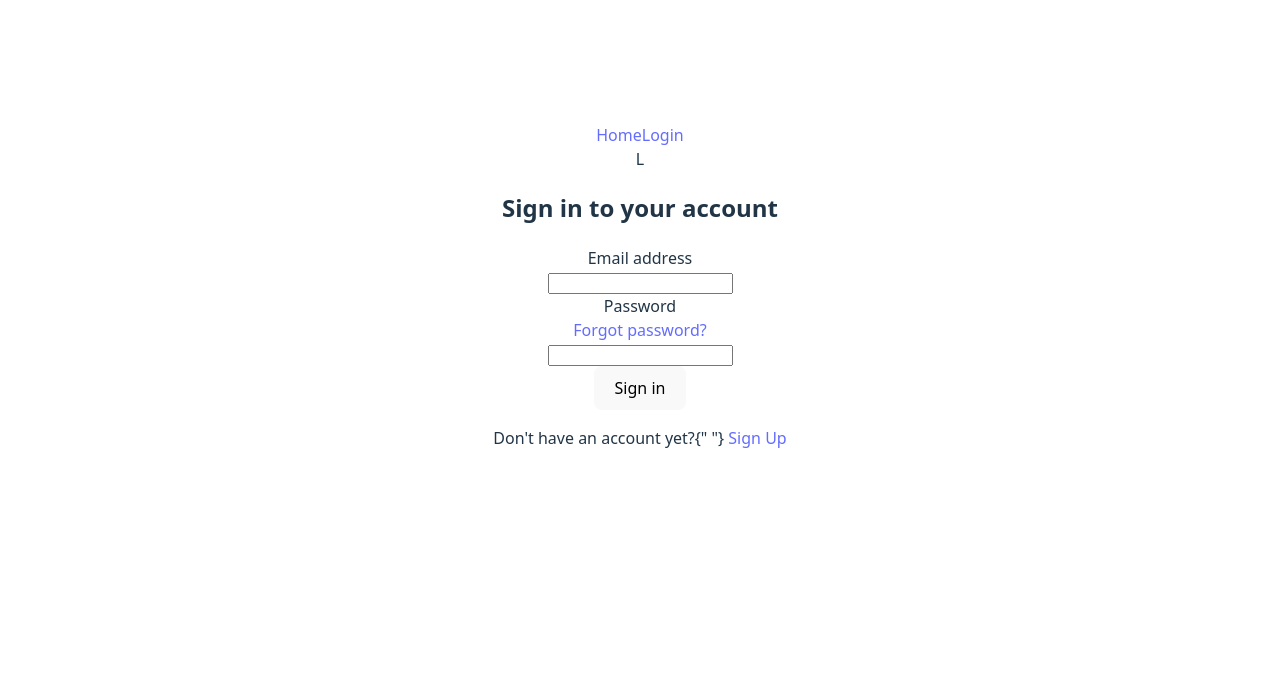
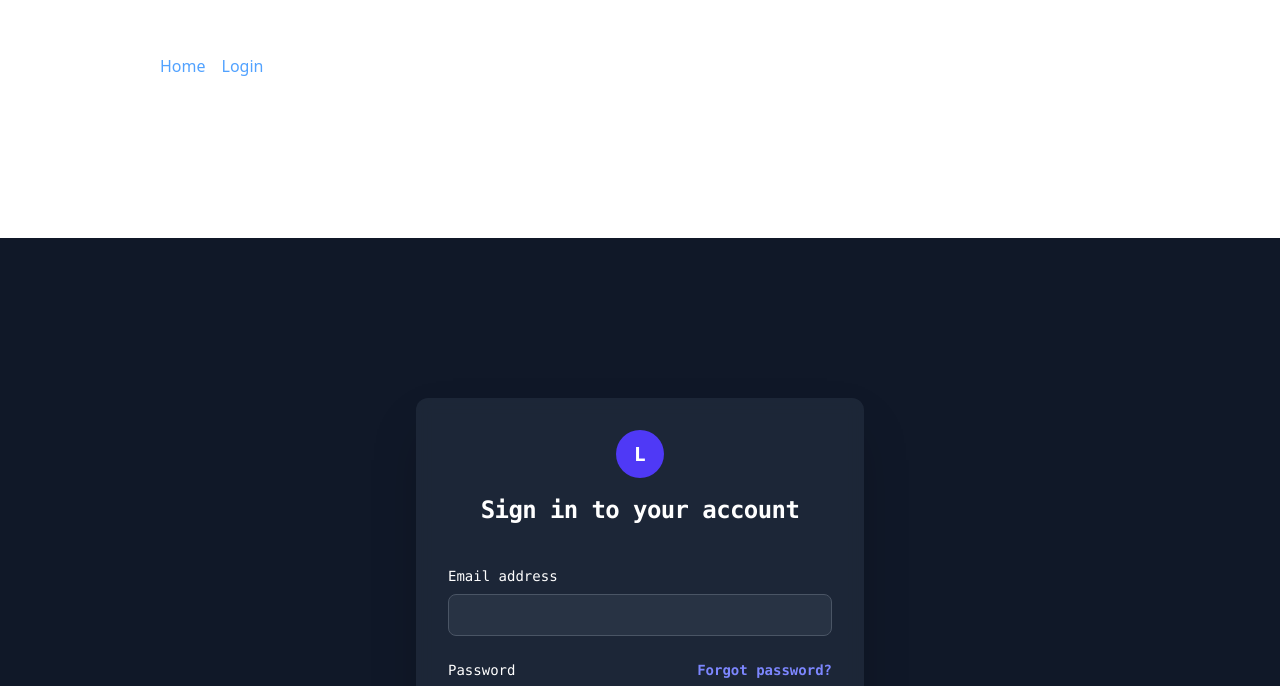
Before and after one commit to nicolassm145/sadnews, a Vue app: page /login in a window 1280 px wide. Shown: the part 106-792 px from the top of the page. Built offline with nearby package versions, Linux system fonts and the light colour scheme.

Commit message:
feat: refactor App, HelloWorld, and LoginPage components; update styles and integrate Tailwind CSS

```diff
--- a/src/App.vue
+++ b/src/App.vue
@@ -4,7 +4,7 @@
 
 <template>
   <main>
-    <nav class="p-4 bg-gray-800">
+    <nav class="p-40 bg-white ">
       <div class="flex gap-4">
         <router-link to="/" class="text-blue-400 hover:text-blue-300">Home</router-link>
         <router-link to="/login" class="text-blue-400 hover:text-blue-300">Login</router-link>
--- a/src/style.css
+++ b/src/style.css
@@ -1,79 +1 @@
-:root {
-  font-family: system-ui, Avenir, Helvetica, Arial, sans-serif;
-  line-height: 1.5;
-  font-weight: 400;
-
-  color-scheme: light dark;
-  color: rgba(255, 255, 255, 0.87);
-  background-color: #242424;
-
-  font-synthesis: none;
-  text-rendering: optimizeLegibility;
-  -webkit-font-smoothing: antialiased;
-  -moz-osx-font-smoothing: grayscale;
-}
-
-a {
-  font-weight: 500;
-  color: #646cff;
-  text-decoration: inherit;
-}
-a:hover {
-  color: #535bf2;
-}
-
-body {
-  margin: 0;
-  display: flex;
-  place-items: center;
-  min-width: 320px;
-  min-height: 100vh;
-}
-
-h1 {
-  font-size: 3.2em;
-  line-height: 1.1;
-}
-
-button {
-  border-radius: 8px;
-  border: 1px solid transparent;
-  padding: 0.6em 1.2em;
-  font-size: 1em;
-  font-weight: 500;
-  font-family: inherit;
-  background-color: #1a1a1a;
-  cursor: pointer;
-  transition: border-color 0.25s;
-}
-button:hover {
-  border-color: #646cff;
-}
-button:focus,
-button:focus-visible {
-  outline: 4px auto -webkit-focus-ring-color;
-}
-
-.card {
-  padding: 2em;
-}
-
-#app {
-  max-width: 1280px;
-  margin: 0 auto;
-  padding: 2rem;
-  text-align: center;
-}
-
-@media (prefers-color-scheme: light) {
-  :root {
-    color: #213547;
-    background-color: #ffffff;
-  }
-  a:hover {
-    color: #747bff;
-  }
-  button {
-    background-color: #f9f9f9;
-  }
-}
+@import "tailwindcss";
--- a/src/views/HelloWorld.vue
+++ b/src/views/HelloWorld.vue
@@ -2,7 +2,6 @@
 import { ref } from 'vue'
 
 defineProps<{ msg: string }>()
-
 const count = ref(0)
 </script>
 
@@ -19,23 +18,12 @@ const count = ref(0)
 
   <p>
     Check out
-    <a href="https://vuejs.org/guide/quick-start.html#local" target="_blank"
-      >create-vue</a
-    >, the official Vue + Vite starter
+    <a href="https://vuejs.org/guide/quick-start.html#local" target="_blank">create-vue</a>, the official Vue + Vite
+    starter
   </p>
   <p>
     Learn more about IDE Support for Vue in the
-    <a
-      href="https://vuejs.org/guide/scaling-up/tooling.html#ide-support"
-      target="_blank"
-      >Vue Docs Scaling up Guide</a
-    >.
+    <a href="https://vuejs.org/guide/scaling-up/tooling.html#ide-support" target="_blank">Vue Docs Scaling up Guide</a>.
   </p>
   <p class="read-the-docs">Click on the Vite and Vue logos to learn more</p>
 </template>
-
-<style scoped>
-.read-the-docs {
-  color: #888;
-}
-</style>
--- a/src/views/LoginPage.vue
+++ b/src/views/LoginPage.vue
@@ -1,5 +1,4 @@
 <script setup lang="ts">
-// Removed unused imports and props
 </script>
 
 <template>
@@ -33,13 +32,11 @@
 
                         <div>
                             <div class="flex items-center justify-between">
-                                <label for="password"
-                                    class="block text-sm font-medium text-white font-mono">
+                                <label for="password" class="block text-sm font-medium text-white font-mono">
                                     Password
                                 </label>
                                 <div class="text-sm">
-                                    <a href="#"
-                                        class="font-semibold text-indigo-400 hover:text-indigo-300 font-mono">
+                                    <a href="#" class="font-semibold text-indigo-400 hover:text-indigo-300 font-mono">
                                         Forgot password?
                                     </a>
                                 </div>
@@ -70,9 +67,3 @@
         </div>
     </div>
 </template>
-
-<style scoped>
-.read-the-docs {
-    color: #888;
-}
-</style>
--- a/vite.config.ts
+++ b/vite.config.ts
@@ -1,7 +1,8 @@
-import { defineConfig } from 'vite'
-import vue from '@vitejs/plugin-vue'
+import { defineConfig } from "vite";
+import vue from "@vitejs/plugin-vue";
+import tailwindcss from "@tailwindcss/vite";
 
 // https://vite.dev/config/
 export default defineConfig({
-  plugins: [vue()],
-})
+  plugins: [vue(), tailwindcss()],
+});
```
